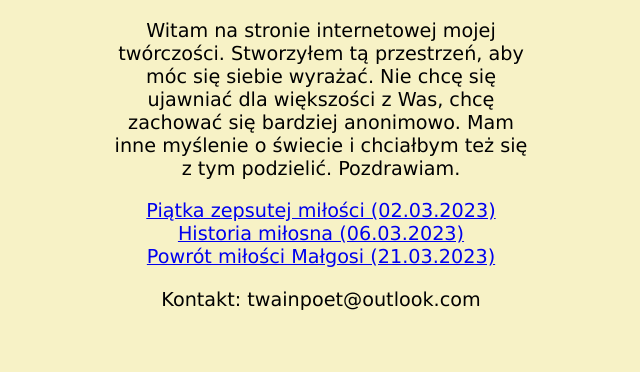
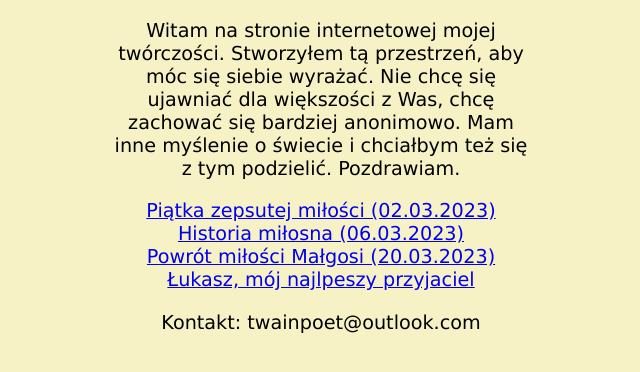
Before and after one commit to TwainPoet/twainpoet.github.io, a plain HTML site: page index.html in a window 1280 px wide. Shown: the whole page, without its empty margins (319-959 px from the left). Drawn offline with Linux system fonts and the light colour scheme.

Commit message:
Update index.html

```diff
--- a/index.html
+++ b/index.html
@@ -12,7 +12,8 @@
 		<p>Witam na stronie internetowej mojej twórczości. Stworzyłem tą przestrzeń, aby móc się siebie wyrażać. Nie chcę się ujawniać dla większości z Was, chcę zachować się bardziej anonimowo. Mam inne myślenie o świecie i chciałbym też się z tym podzielić. Pozdrawiam.</p>
 		<a href="https://twainpoet.github.io/piatka-zepsutej-milosci/">Piątka zepsutej miłości (02.03.2023)</a></br>
 		<a href="https://twainpoet.github.io/historia-milosna/">Historia miłosna (06.03.2023)</a></br>
-		<a href="https://twainpoet.github.io/powrot-milosci-malgosi/">Powrót miłości Małgosi (21.03.2023)</a>
+		<a href="https://twainpoet.github.io/powrot-milosci-malgosi/">Powrót miłości Małgosi (20.03.2023)</a>
+		<a href="https://twainpoet.github.io/lukasz-najlepszy-przyjaciel/">Łukasz, mój najlpeszy przyjaciel</a>
 		<p>Kontakt: twainpoet@outlook.com</p>
 	</div>
 </div>
```
